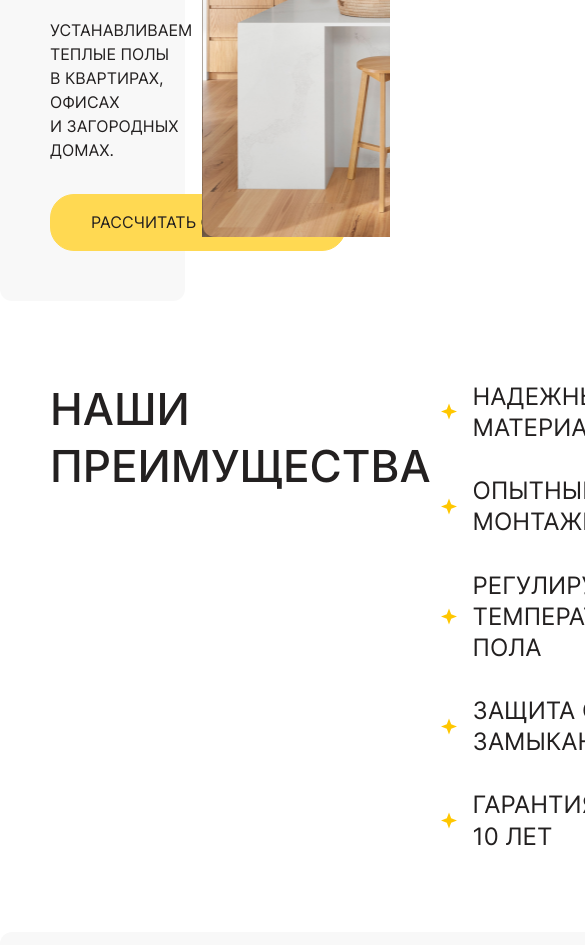
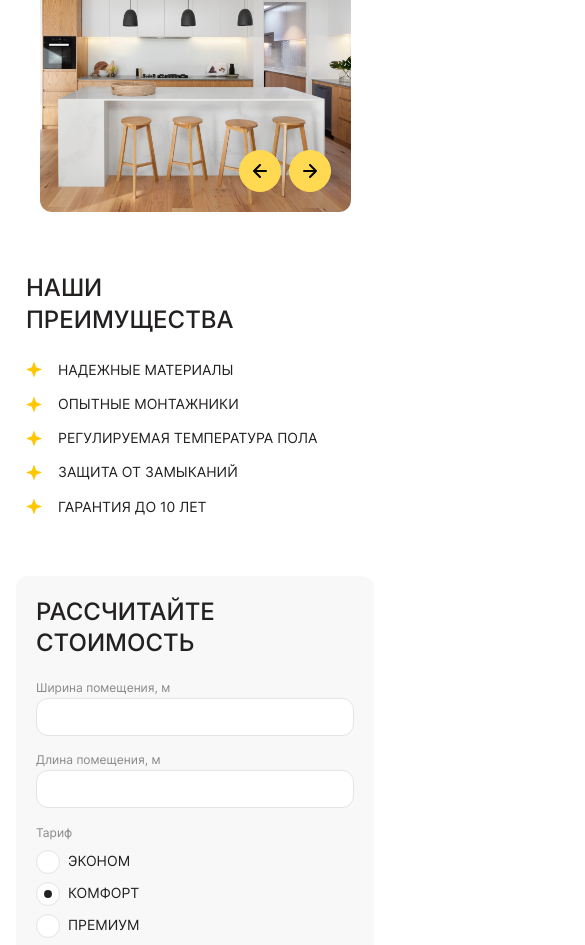
Before and after one commit to PesukarhuTG/lp-warmfloors, a plain HTML site: page index.html in a window 390 px wide. Shown: the part 386-1331 px from the top of the page, 585 px wide, since content can reach past the window. Drawn offline with nearby package versions, Linux system fonts and the light colour scheme.

Commit message:
feat: add media queries

```diff
--- a/css/advantages.css
+++ b/css/advantages.css
@@ -1,8 +1,8 @@
-.advantages__container {
+.advantages > .advantages__container {
   display: flex;
   justify-content: space-between;
   gap: 10px;
-  padding-left: 50px;
+  padding-left: var(--padding-gray) + 10px;
 }
 
 .advantages__title {
@@ -29,3 +29,45 @@
 .advantages__item:last-child {
   margin-bottom: 0;
 }
+
+@media (max-width: 1240px) {
+  .advantages__title {
+    max-width: 330px;
+  }
+
+  .advantages__item {
+    font-size: 20px;
+  }
+}
+
+@media (max-width: 920px) {
+  .advantages > .advantages__container {
+    flex-direction: column;
+    padding: 0 54px;
+  }
+
+  .advantages__title {
+    max-width: 440px;
+    margin-bottom: 24px;
+  }
+
+  .advantages__item {
+    margin-bottom: 16px;
+    font-size: 16px;
+  }
+}
+
+@media (max-width: 560px) {
+  .advantages__title {
+    max-width: 268px;
+    margin-bottom: 16px;
+  }
+
+  .advantages__item {
+    font-size: 14px;
+  }
+
+  .advantages > .advantages__container {
+    padding: 0 26px;
+  }
+}
--- a/css/calculator.css
+++ b/css/calculator.css
@@ -1,9 +1,10 @@
 .calculator__container {
   display: flex;
-  gap: 10px;
+  gap: var(--gap);
 }
+
 .calculator__content {
-  flex-basis: 50%;
+  width: var(--width-block);
 }
 
 .calculator__title {
@@ -27,6 +28,8 @@
 }
 
 .calculator__input-number {
+  display: block;
+  width: 100%;
   padding: 15px 25px;
   border: 1px solid var(--input-border);
   border-radius: 12px;
@@ -99,10 +102,10 @@
 }
 
 .calculator__total {
-  flex-basis: 50%;
+  width: var(--width-block);
   display: flex;
   align-items: flex-end;
-  padding: 50px;
+  padding: var(--padding-gray);
   background: #333 url('../assets/images/calculator-img.jpg') center/cover no-repeat;
   border-radius: 12px;
 }
@@ -114,7 +117,7 @@
   border-radius: 8px;
 }
 
-.calc__result {
+.calculator__result {
   display: flex;
   align-items: flex-end;
   justify-content: space-between;
@@ -122,6 +125,97 @@
   gap: 20px;
 }
 
-.calc__result:last-child {
+.calculator__result:last-child {
   margin-bottom: 0;
 }
+
+@media (max-width: 1240px) {
+  .calculator__title {
+    margin-bottom: 24px;
+  }
+
+  .calculator__fieldset_sizes {
+    margin-bottom: 24px;
+  }
+
+  .calculator__fieldset_plans {
+    margin-bottom: 34px;
+  }
+}
+
+@media (max-width: 920px) {
+  .calculator__container {
+    flex-direction: column;
+  }
+
+  .calculator__content {
+    width: 100%;
+  }
+
+  .calculator__total {
+    width: 100%;
+    min-height: 220px;
+    align-items: flex-start;
+  }
+
+  .calculator__input-number {
+    padding: 6px 16px;
+  }
+
+  .calculator__wrapper-input-sizes {
+    width: 50%;
+  }
+
+  .calculator__fieldset_plans {
+    margin-bottom: 36px;
+  }
+
+  .calculator__label-radio {
+    font-size: 14px;
+  }
+
+  .calculator__text-legend {
+    margin-bottom: 8px;
+  }
+
+}
+
+@media (max-width: 560px) {
+  .calculator__title {
+    margin-bottom: 16px;
+  }
+
+  .calculator__fieldset_sizes {
+    flex-direction: column;
+    margin-bottom: 16px;
+  }
+
+  .calculator__wrapper-input-sizes {
+    width: 100%;
+  }
+
+  .calculator__fieldset_plans {
+    display: flex;
+    flex-direction: column;
+    gap: 8px;
+    margin-bottom: 24px;
+  }
+
+  .calculator__total {
+    min-height: auto;
+  }
+
+  .calculator__result-wrapper {
+    padding: 16px;
+  }
+
+  .calculator__result {
+    display: flex;
+    justify-content: space-between;
+    margin-bottom: 9px;
+  }
+
+  .calculator__wrapper-input-plans {
+    margin-right: 0;
+  }
+}
--- a/css/footer.css
+++ b/css/footer.css
@@ -68,3 +68,53 @@
   color: var(--link-hover);
   text-decoration: underline;
 }
+
+@media (max-width: 1240px) {
+  .footer > .footer__container {
+    column-gap: 86px;
+    padding-top: 30px;
+  }
+}
+
+@media (max-width: 920px) {
+  .footer {
+    font-size: 14px;
+  }
+
+  .footer > .footer__container {
+    gap: 28px 10%;
+    padding-top: 24px;
+  }
+
+  .footer__contact {
+    gap: 8px;
+  }
+
+  .footer__logo {
+    width: 124px;
+  }
+
+  .footer__social{
+    gap: 16px;
+  }
+}
+
+@media (max-width: 560px) {
+  .footer__container {
+    display: flex;
+    flex-direction: column;
+    gap: 24px;
+  }
+
+  .footer__social, .footer__contact {
+    padding-top: 0;
+  }
+
+  .footer {
+    padding-bottom: 20px;
+  }
+
+  .footer__copyright{
+    order: 2;
+  }
+}
--- a/css/header.css
+++ b/css/header.css
@@ -18,3 +18,9 @@ button.header__btn {
   background-color: var(--btn-second-hover);
   border: 1px solid var(--btn-second-hover);
 }
+
+@media (max-width: 920px) {
+  .header__logo {
+    width: 124px;
+  }
+}
--- a/css/hero.css
+++ b/css/hero.css
@@ -17,9 +17,9 @@
 
 .hero__slider-block {
   position: absolute;
-  /* left: calc(var(--width-block) + var(--gap) / 2); */
   left: calc(var(--width-block) + var(--gap) + 7px);
   width: calc(((var(--width-block) + var(--gap)) * 2) - var(--gap)); /* 'x2' means how many sliders we want to show */
+  height: 100%;
 }
 
 .hero__title {
@@ -34,13 +34,14 @@
 
 .hero__slider {
   position: relative;
+  height: 100%;
 }
 
 .hero__arrows {
   position: absolute;
-  left: calc(var(--width-slide) - 50px);
+  left: calc(var(--width-slide) - var(--padding-gray));
   transform: translateX(-100%);
-  bottom: 50px;
+  bottom: var(--padding-gray);
   display: flex;
   gap: 8px;
   z-index: 2;
@@ -53,7 +54,8 @@
 
 .hero__image {
   width: var(--width-slide);
-  height: var(--height-slide);
+  max-width: 100%;
+  height: 100%;
   background-position: center;
   background-size: cover;
   background-repeat: no-repeat;
@@ -74,3 +76,58 @@
 .hero__slider-btn_prev {
   transform: rotate(180deg);
 }
+
+@media (max-width: 1240px) {
+  .hero__title {
+    margin-bottom: 24px;
+  }
+
+  .hero__description {
+    margin-bottom: 98px;
+  }
+}
+
+@media (max-width: 920px) {
+  .hero__container {
+    flex-direction: column;
+  }
+
+  .hero__content {
+    width: 100%;
+  }
+
+  .hero__title {
+    max-width: 410px;
+    margin-bottom: 16px;
+  }
+
+  .hero__description {
+    max-width: 410px;
+    margin-bottom: 50px;
+    font-size: 14px;
+  }
+
+  .hero__slider-block {
+    position: static;
+    height: 280px;
+  }
+
+  .hero__arrows {
+    left: auto;
+    right: var(--padding-gray);
+    transform: none;
+  }
+}
+
+@media (max-width: 560px) {
+  .hero__description {
+    max-width: 268px;
+    margin-bottom: 24px;
+    font-size: 12px;
+  }
+
+  .hero__slider-block {
+    max-width: var(--width-slide);
+    margin: 0 auto;
+  }
+}
--- a/css/style.css
+++ b/css/style.css
@@ -19,7 +19,7 @@ html {
 }
 
 body {
-  min-width: 320px;
+  min-width: 300px;
   font-family: Inter, sans-serif;
   font-size: 16px;
   font-weight: 400;
@@ -82,7 +82,7 @@ img {
 
 .gray-block {
   min-height: 530px;
-  padding: 50px;
+  padding: var(--padding-gray);
   background-color: var(--accent-bgrnd);
   border-radius: 12px;
 }
@@ -93,3 +93,56 @@ img {
   line-height: 1.3;
   text-transform: uppercase;
 }
+
+@media (max-width: 1240px) {
+  .container {
+    max-width: 890px;
+  }
+
+  .section-offset {
+    padding-top: 30px;
+    padding-bottom: 30px;
+  }
+
+  .gray-block {
+    min-height: 396px;
+  }
+
+  .title {
+    font-size: 34px;
+  }
+}
+
+@media (max-width: 920px) {
+  .container {
+    max-width: 690px;
+    padding: 0 30px;
+  }
+
+  .gray-block {
+    min-height: 280px;
+  }
+
+  .button {
+    padding: 10px 24px;
+    font-size: 14px;
+  }
+}
+
+@media (max-width: 560px) {
+  .container {
+    padding: 0 16px;
+  }
+
+  .gray-block {
+    min-height: 232px;
+  }
+
+  .title {
+    font-size: 24px;
+  }
+
+  .button {
+    font-size: 12px;
+  }
+}
--- a/css/variables.css
+++ b/css/variables.css
@@ -1,6 +1,27 @@
 :root {
   --width-slide: 590px;
-  --height-slide: 530px;
   --width-block: calc(50% - 10px);
   --gap: 10px;
+  --padding-gray: 50px;
 }
+
+@media (max-width: 1240px) {
+  :root {
+    --padding-gray: 30px;
+    --width-slide: 440px;
+  }
+}
+
+@media (max-width: 920px) {
+  :root {
+    --padding-gray: 24px;
+    --width-slide: 311px;
+  }
+}
+
+@media (max-width: 560px) {
+  :root {
+    --padding-gray: 20px;
+    --gap: 4px;
+  }
+}
--- a/index.html
+++ b/index.html
@@ -18,7 +18,8 @@
     <header class="header">
       <h1 class="visually-hidden">Тёплый пол в каждый дом</h1>
       <div class="container header__container">
-        <img class="header__logo" src="./assets/images/logo.svg" alt="Логотип компании Теплый пол">
+        <img class="header__logo" src="./assets/images/logo.svg" width="162" height="39"
+          alt="Логотип компании Теплый пол">
         <button class="button header__btn">Заказать</button>
       </div>
     </header>
@@ -67,8 +68,8 @@
             <li class="advantages__item">Надежные материалы</li>
             <li class="advantages__item">Опытные монтажники</li>
             <li class="advantages__item">Регулируемая температура пола</li>
-            <li class="advantages__item">Защита от замыканий</li>
-            <li class="advantages__item">Гарантия до 10 лет</li>
+            <li class="advantages__item">Защита от&nbsp;замыканий</li>
+            <li class="advantages__item">Гарантия до&nbsp;10&nbsp;лет</li>
           </ul>
         </div>
       </section>
@@ -81,11 +82,11 @@
 
               <fieldset class="calculator__fieldset calculator__fieldset_sizes">
                 <label class="calculator__wrapper-input calculator__wrapper-input-sizes">
-                  <span class="calculator__text">Ширина помещения, м</span>
+                  <span class="calculator__text">Ширина помещения,&nbsp;м</span>
                   <input type="number" class="calculator__input-number" name="width" required>
                 </label>
                 <label class="calculator__wrapper-input calculator__wrapper-input-sizes">
-                  <span class="calculator__text">Длина помещения, м</span>
+                  <span class="calculator__text">Длина помещения,&nbsp;м</span>
                   <input type="number" class="calculator__input-number" name="length" required>
                 </label>
               </fieldset>
@@ -111,14 +112,14 @@
 
           <div class="calculator__total">
             <div class="calculator__result-wrapper">
-              <p class="calc__result">
+              <p class="calculator__result">
                 <span class="calculator__text">Площадь</span>
-                <span class="calculator__result-text">35 кв м</span>
+                <span class="calculator__result-text">35 кв&nbsp;м</span>
               </p>
 
-              <p class="calc__result">
+              <p class="calculator__result">
                 <span class="calculator__text">Примерная стоимость</span>
-                <span class="calculator__result-text">42590 руб</span>
+                <span class="calculator__result-text">42590&nbsp;руб</span>
               </p>
             </div>
           </div>
@@ -129,7 +130,8 @@
 
     <footer class="footer">
       <div class="container footer__container">
-        <img class="footer__logo" src="./assets/images/logo.svg" alt="Логотип компании Теплый пол">
+        <img class="footer__logo" src="./assets/images/logo.svg" width="162" height="39"
+          alt="Логотип компании Теплый пол">
 
         <ul class="footer__list footer__social">
           <li class="footer__item">
--- a/scripts/swiperSlider.js
+++ b/scripts/swiperSlider.js
@@ -1,6 +1,6 @@
 const slider = new Swiper('.hero__slider', {
   slidesPerView: 2,
-  spaceBetween: 15,
+  spaceBetween: 10,
   loop: true,
   navigation: {
     nextEl: '.hero__slider-btn_next',
@@ -9,6 +9,14 @@ const slider = new Swiper('.hero__slider', {
   autoplay: {
     delay: 3000,
   },
+  breakpoints: {
+    320: {
+      slidesPerView: 1,
+    },
+    560: {
+      spaceBetween: 8,
+    },
+  }
 });
 
 export default slider;
```
